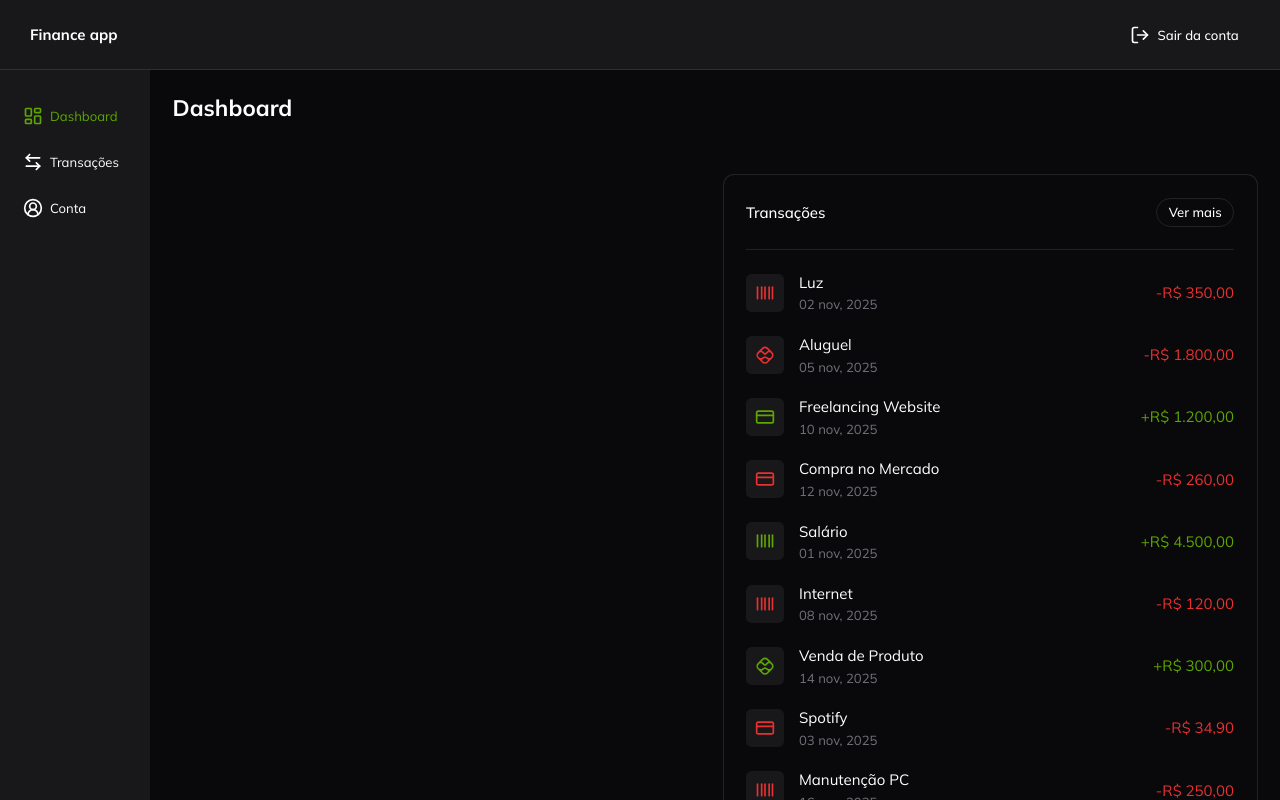
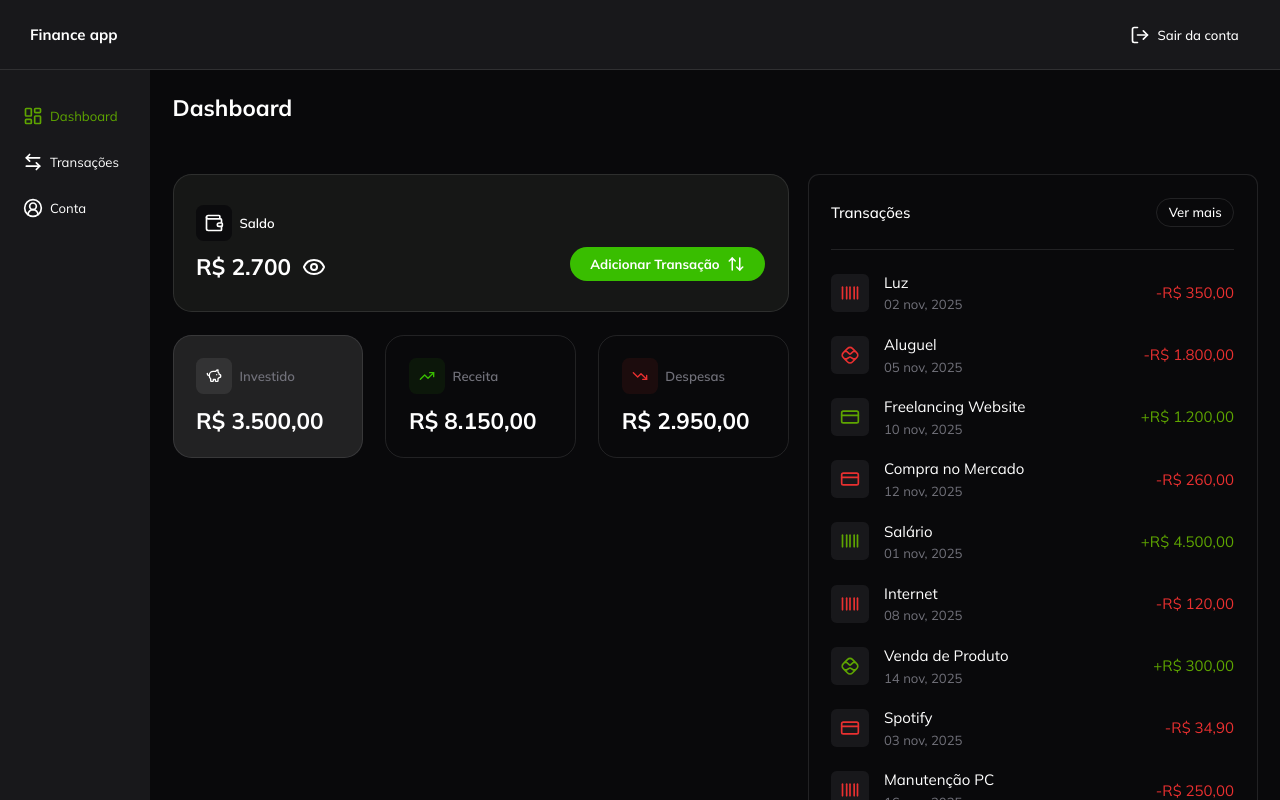
Before and after one commit to Brunoo-Lima/finance-app, a Next.js app: page /dashboard in a window 1280 px wide. Shown: the top 800 px of the page. Built offline with nearby package versions, Linux system fonts and the light colour scheme.

Commit message:
feat: cards created

```diff
--- a/src/app/(protected)/dashboard/_components/_dash.module.scss
+++ b/src/app/(protected)/dashboard/_components/_dash.module.scss
@@ -1,7 +1,19 @@
 .dash__wrapper {
   display: grid;
-  grid-template-columns: repeat(2, 1fr);
-  gap: 1rem;
+  grid-template-columns: 1fr 450px;
+  gap: 1.25rem;
 
   margin-top: 2rem;
+
+  .management {
+    display: flex;
+    flex-direction: column;
+    gap: 1.5rem;
+
+    .cards {
+      display: grid;
+      grid-template-columns: repeat(3, 1fr);
+      gap: 1.5rem;
+    }
+  }
 }
--- /dev/null
+++ b/src/app/(protected)/dashboard/_components/card-balance/_card-balance.module.scss
@@ -0,0 +1,77 @@
+.card__balance__container {
+  padding: 2rem 1.5rem;
+  border-radius: 1.25rem;
+  border: 1px solid var(--second-color);
+  background-color: var(--color-black-60);
+
+  display: flex;
+  justify-content: space-between;
+  align-items: flex-end;
+  gap: 1rem;
+
+  .balance__wrapper {
+    display: flex;
+    flex-direction: column;
+    gap: 0.75rem;
+
+    .label {
+      display: flex;
+      align-items: center;
+      gap: 0.5rem;
+
+      .icon__container {
+        height: 36px;
+        width: 36px;
+        border-radius: 0.5rem;
+
+        display: flex;
+        justify-content: center;
+        align-items: center;
+
+        flex-shrink: 0;
+
+        background-color: var(--color-black-100);
+      }
+
+      p {
+        font-size: 0.875rem;
+        font-weight: 600;
+      }
+    }
+
+    .value__container {
+      display: flex;
+      align-items: center;
+      gap: 0.75rem;
+    }
+  }
+
+  .btn__add__transaction {
+    height: 34px;
+    width: 100%;
+    max-width: 195px;
+
+    display: flex;
+    align-items: center;
+    justify-content: center;
+    gap: 0.5rem;
+
+    font-size: 0.875rem;
+    font-weight: 700;
+    color: var(--color-white);
+
+    background-color: var(--primary-color-20);
+    border-radius: 6.25rem;
+    border: none;
+
+    transition: all 0.3s ease;
+
+    &:hover {
+      background-color: var(--primary-color);
+    }
+
+    svg {
+      flex-shrink: 0;
+    }
+  }
+}
--- /dev/null
+++ b/src/app/(protected)/dashboard/_components/card-balance/card-balance.tsx
@@ -0,0 +1,26 @@
+import { ArrowUpDownIcon, EyeIcon, WalletIcon } from "lucide-react";
+import s from "./_card-balance.module.scss";
+
+export const CardBalance = () => {
+  return (
+    <div className={s.card__balance__container}>
+      <div className={s.balance__wrapper}>
+        <div className={s.label}>
+          <div className={s.icon__container}>
+            <WalletIcon size={20} />
+          </div>
+          <p>Saldo</p>
+        </div>
+
+        <div className={s.value__container}>
+          <h2>R$ 2.700</h2>
+          <EyeIcon />
+        </div>
+      </div>
+
+      <button type="button" className={s.btn__add__transaction}>
+        Adicionar Transação <ArrowUpDownIcon size={18} />
+      </button>
+    </div>
+  );
+};
--- a/src/app/(protected)/dashboard/_components/dash-layout.tsx
+++ b/src/app/(protected)/dashboard/_components/dash-layout.tsx
@@ -1,10 +1,37 @@
 import { Transactions } from "./transactions/transactions";
 import s from "./_dash.module.scss";
+import { CardBalance } from "./card-balance/card-balance";
+import { Card } from "@/components/ui/card/card";
+import { PiggyBankIcon, TrendingDownIcon, TrendingUpIcon } from "lucide-react";
 
 export const DashLayout = () => {
   return (
     <div className={s.dash__wrapper}>
-      <div></div>
+      <div className={s.management}>
+        <CardBalance />
+
+        <div className={s.cards}>
+          <Card
+            text="Investido"
+            amount={3500}
+            backgroundCustom="#ffffff1a"
+            icon={<PiggyBankIcon size={16} color="#ffffff" />}
+            backgroundIcon="#FFFFFF14"
+          />
+          <Card
+            text="Receita"
+            amount={8150}
+            icon={<TrendingUpIcon size={16} color="#39BE00" />}
+            backgroundIcon="#39BE0014"
+          />
+          <Card
+            text="Despesas"
+            amount={2950}
+            icon={<TrendingDownIcon size={16} color="#E93030" />}
+            backgroundIcon="#F6352E14"
+          />
+        </div>
+      </div>
 
       <Transactions />
     </div>
--- /dev/null
+++ b/src/components/ui/card/_card.module.scss
@@ -0,0 +1,39 @@
+.card__container {
+  padding: 1.5rem;
+  border: 1px solid var(--second-color);
+  border-radius: 1.25rem;
+  background-color: transparent;
+
+  display: flex;
+  flex-direction: column;
+  gap: 0.75rem;
+
+  .text__container {
+    display: flex;
+    align-items: center;
+    gap: 0.5rem;
+
+    .icon__container {
+      height: 36px;
+      width: 36px;
+
+      flex-shrink: 0;
+      border-radius: 0.5rem;
+
+      display: flex;
+      justify-content: center;
+      align-items: center;
+    }
+
+    p {
+      font-size: 0.875rem;
+      font-weight: 600;
+      color: var(--color-gray-20);
+    }
+  }
+
+  h3 {
+    font-size: 1.5rem;
+    font-weight: 700;
+  }
+}
--- /dev/null
+++ b/src/components/ui/card/card.tsx
@@ -0,0 +1,38 @@
+import { ReactNode } from "react";
+import s from "./_card.module.scss";
+import { formatCurrencyBR } from "@/utils/format-currency";
+
+interface ICardProps {
+  icon?: ReactNode;
+  text?: string;
+  amount?: number;
+  backgroundCustom?: string;
+  backgroundIcon?: string;
+}
+
+export const Card = ({
+  icon,
+  text,
+  amount,
+  backgroundCustom,
+  backgroundIcon,
+}: ICardProps) => {
+  return (
+    <div
+      className={`${s.card__container}`}
+      style={{ backgroundColor: backgroundCustom }}
+    >
+      <div className={s.text__container}>
+        <div
+          className={s.icon__container}
+          style={{ backgroundColor: backgroundIcon }}
+        >
+          {icon}
+        </div>
+        <p>{text}</p>
+      </div>
+
+      <h3>{formatCurrencyBR(amount as number)}</h3>
+    </div>
+  );
+};
--- a/src/styles/base/_variables.scss
+++ b/src/styles/base/_variables.scss
@@ -1,11 +1,13 @@
 $primary-color: #5ea500;
 $primary-color-80: #35530e;
+$primary-color-20: #39be00;
 
 $second-color: #ffffff1a;
 
 $color-black: #09090b;
 $color-black-100: #0b0b0d;
 $color-black-80: #18181b;
+$color-black-60: #161716;
 
 $color-white: #ffffff;
 
@@ -17,12 +19,14 @@ $error: #e93030;
 :root {
   --primary-color: #{$primary-color};
   --primary-color-80: #{$primary-color-80};
+  --primary-color-20: #{$primary-color-20};
 
   --second-color: #{$second-color};
 
   --color-black: #{$color-black};
   --color-black-100: #{$color-black-100};
   --color-black-80: #{$color-black-80};
+  --color-black-60: #{$color-black-60};
 
   --color-white: #{$color-white};
 
```
